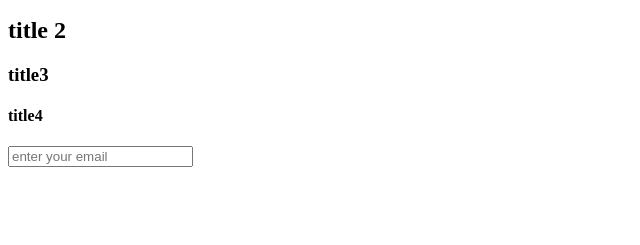
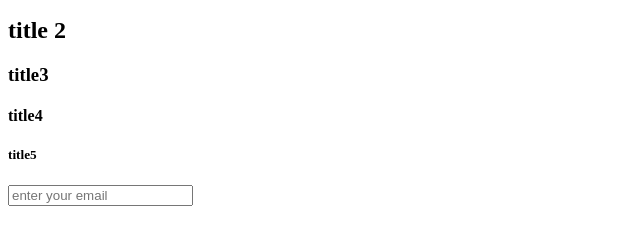
Before and after one commit to AyezaIhsan11/FirstGitHubRepo-2022-ag-8061-, a plain HTML site: page index.html in a window 1280 px wide. Shown: the part 101-346 px from the top of the page, without its empty margins (0-640 px from the left). Drawn offline with Linux system fonts and the light colour scheme.

Commit message:
commit change

```diff
--- a/index.html
+++ b/index.html
@@ -3,13 +3,14 @@
   <body>
 
   <head>
-    <title>Software Configuration </title>
+    <title>Software  </title>
   </head>
   <h1>title 1</h1>
   <p>now im working locally</p>
   <h2>title 2</h2>
   <h3>title3</h3>
   <h4>title4</h4>
+  <h5>title5</h5>
   <input type="text" name="email" placeholder="enter your email">
 </body>
 </html>
```
